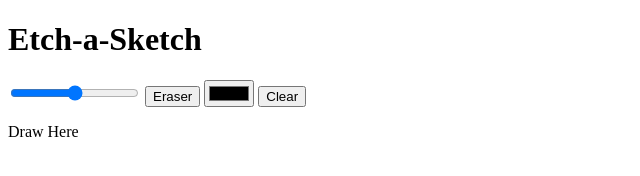
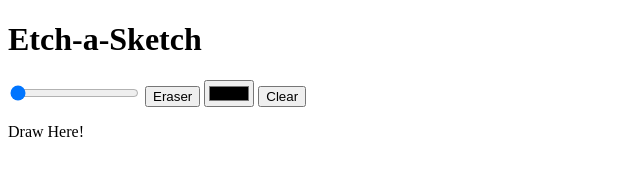
Before and after one commit to edyfer12/etch-n-sketch, a plain HTML site: page index.html in a window 1280 px wide. Shown: the full height of the page, 0-640 px from the left. Drawn offline with Linux system fonts and the light colour scheme.

Commit message:
Add and edit HTML elements

```diff
--- a/index.html
+++ b/index.html
@@ -13,7 +13,7 @@
     <!--Add a container to group all the features that users can do-->
     <div id="additional-features">
         <!--Add a bar used for adjusting rows and columns in the grid-->
-        <input type="range" name="adjust-grid" value="16 X 16" min="16 X 16" max="100 X 100"/>
+        <input type="range" name="adjust-grid" value="16" min="16" max="100"/>
         <!--Add an eraser button that shows the eraser icon that changes colour back to white-->
         <button id="eraser">Eraser</button>
         <!--Add a colour palette button where user can pick a colour they want to prefer to colour or sketch-->
@@ -22,6 +22,6 @@
         <button id="clear">Clear</button>
     </div>
     <!--Add a paragraph at the bottom of the grid instructing the user to draw a pixelated image-->
-    <p id="message">Draw Here</p>
+    <p id="message">Draw Here!</p>
 </body>
 </html>
```
